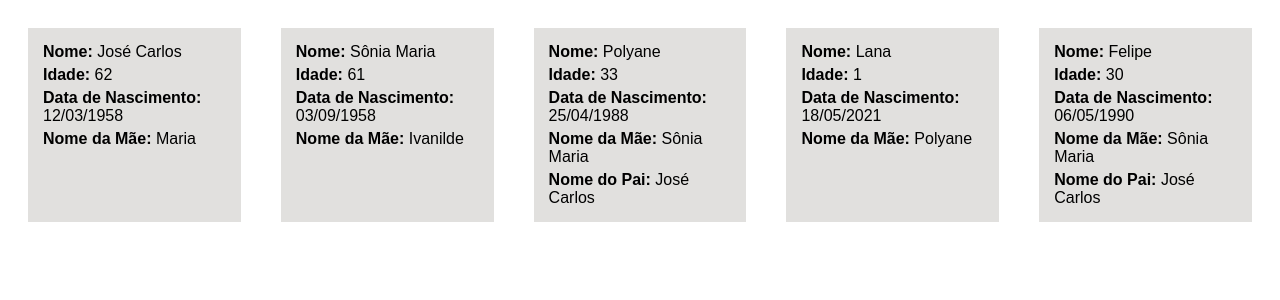
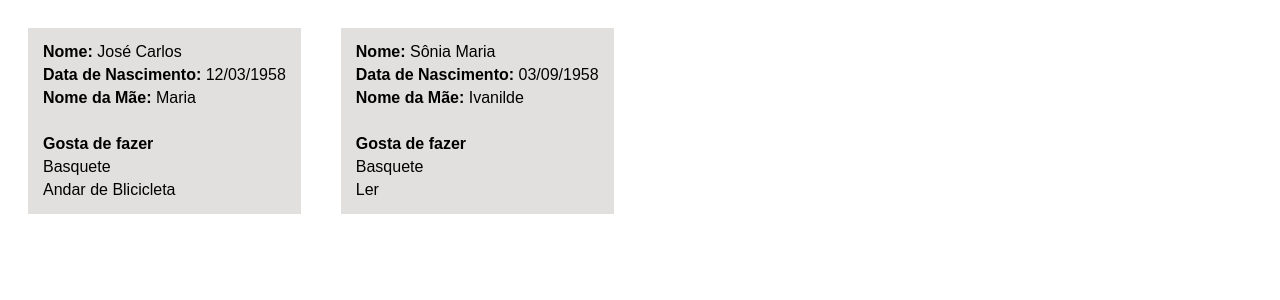
Before and after one commit to PolyaneRibeiro/Aulas-js-React, a React (Create React App) app in the folder my-app/: page / in a window 1280 px wide. Shown: the top 300 px of the page. Built offline with nearby package versions, Linux system fonts and the light colour scheme.

Commit message:
presencial04

```diff
--- a/my-app/src/App.js
+++ b/my-app/src/App.js
@@ -1,58 +1,68 @@
-import './App.css';
+import "./App.css";
 
 function App() {
-
   const familia = [
     {
-      nome: 'José Carlos',
-      idade: 62,
-      dataNascimento: '12/03/1958',
-      nomeMae: 'Maria',
-      nomePai: false
+      nome: "José Carlos",
+      dataNascimento: "12/03/1958",
+      nomeMae: "Maria",
+      gostaFazer: [
+        {
+          muito: "Futebol",
+          pouco: "Nadar",
+        },
+        {
+          muito: "Basquete",
+          pouco: "Andar de Blicicleta",
+        },
+      ],
     },
     {
-      nome: 'Sônia Maria',
-      idade: 61,
-      dataNascimento: '03/09/1958',
-      nomeMae: 'Ivanilde'
+      nome: "Sônia Maria",
+      dataNascimento: "03/09/1958",
+      nomeMae: "Ivanilde",
+      gostaFazer: [
+        {
+          muito: "Futebol",
+          pouco: "Nadar",
+        },
+        {
+          muito: "Basquete",
+          pouco: "Ler",
+        },
+      ],
     },
-    {
-      nome: 'Polyane',
-      idade: 33,
-      dataNascimento: '25/04/1988',
-      nomeMae: 'Sônia Maria',
-      nomePai: 'José Carlos'
-    },
-    {
-      nome: 'Lana',
-      idade: 1,
-      dataNascimento: '18/05/2021',
-      nomeMae: 'Polyane',
-    },
-    {
-      nome: 'Felipe',
-      idade: 30,
-      dataNascimento: '06/05/1990',
-      nomeMae: 'Sônia Maria',
-      nomePai: 'José Carlos'
-    }
-  ]
+  ];
 
   return (
-
-    <div className='app'>
-      {familia.map(item => {
-        return(
-        <div className='box'>
-          <p><b>Nome:</b> {item.nome}</p>
-          <p><b>Idade:</b> {item.idade}</p>
-          <p><b>Data de Nascimento:</b> {item.dataNascimento}</p>
-          <p><b>Nome da Mãe:</b> {item.nomeMae}</p>
-          {item.nomePai && <p><b>Nome do Pai:</b> {item.nomePai}</p>}
-        </div>
-      )
-      })
-      }
+    <div className="app">
+      {familia.map((item) => {
+        const filtrandoFamilia = item.gostaFazer.filter(membros => {
+          return membros.muito !== 'Futebol'
+        })
+          console.log(filtrandoFamilia, "filtrandoFamilia");
+        return (
+          <div className="box">
+            <p>
+              <b>Nome:</b> {item.nome}
+            </p>
+            <p>
+              <b>Data de Nascimento:</b> {item.dataNascimento}
+            </p>
+            <p>
+              <b>Nome da Mãe:</b> {item.nomeMae}
+            </p>
+            <br />
+            <p><b>Gosta de fazer</b></p>
+            {filtrandoFamilia.map(filter =>
+            <>
+            <p>{filter.muito}</p>
+            <p>{filter.pouco}</p>
+            </>
+            )}
+          </div>
+        );
+      })}
     </div>
   );
 }
```
